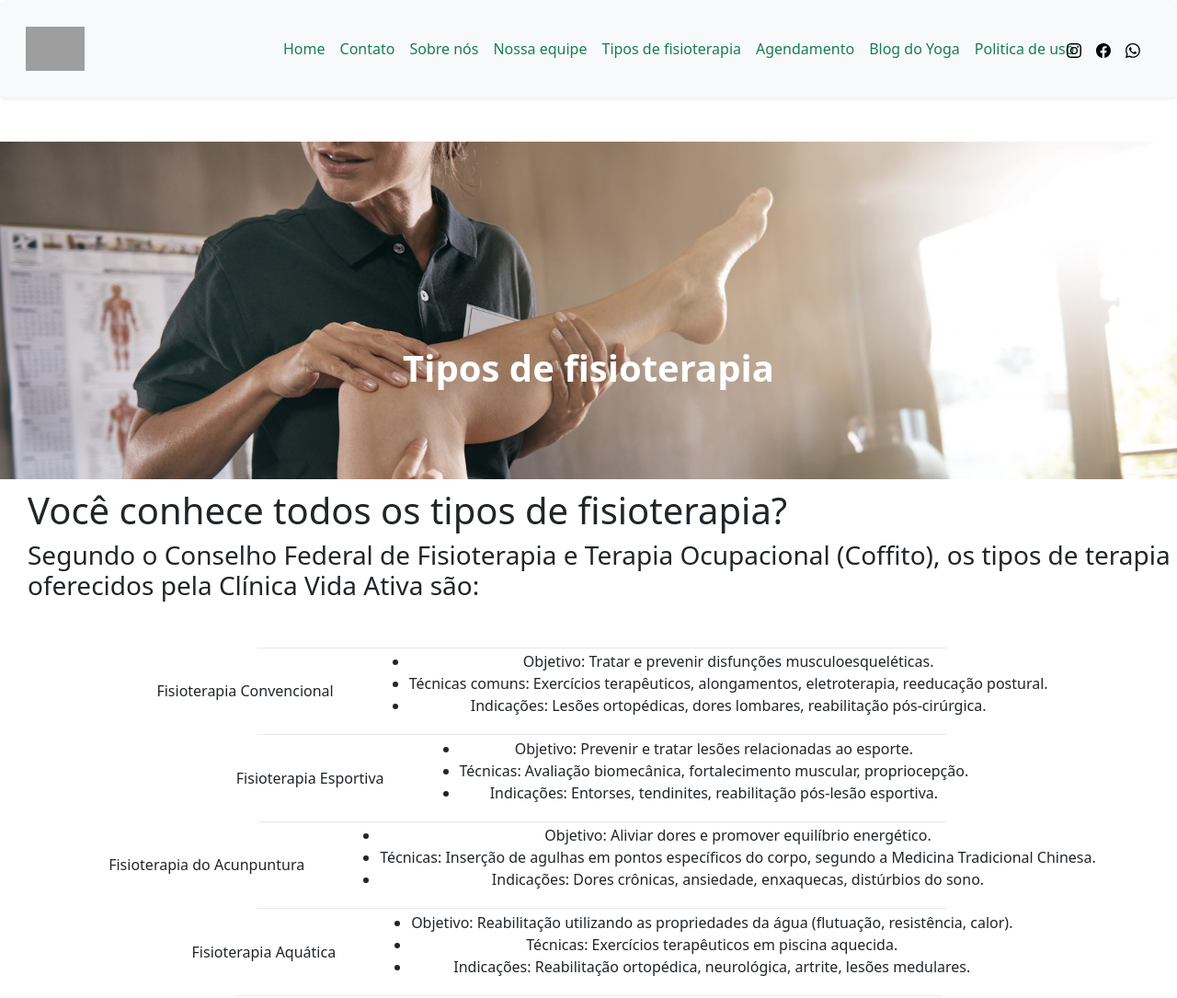
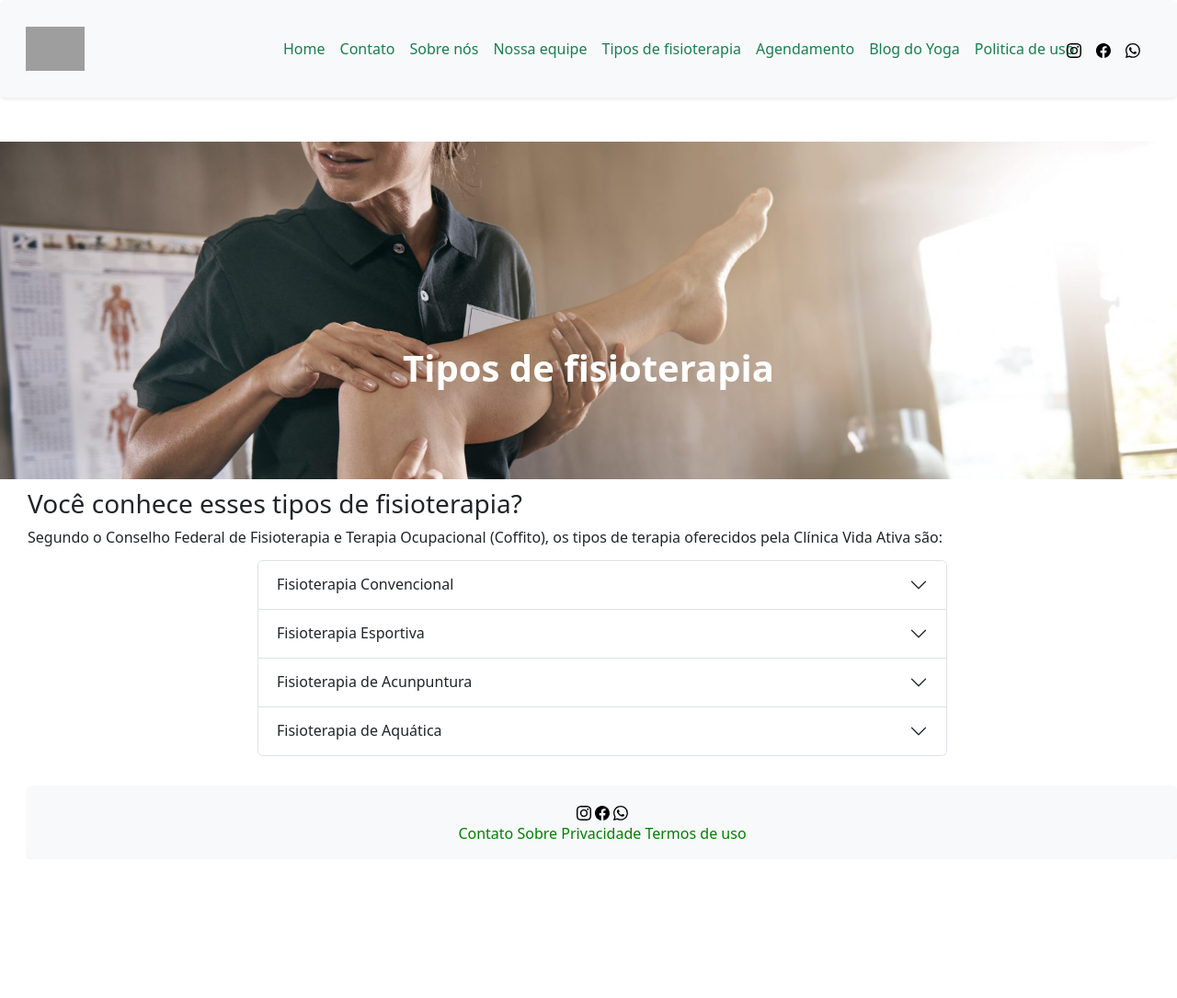
Before and after one commit to joao-delmilio/site-yoga, a plain HTML site: page site/tipos_fisio.html in a window 1280 px wide. Shown: the top 1085 px of the page at 92% size. After the commit the page ends 934 px from the top, so only its background shows below. Drawn offline with nearby package versions, Linux system fonts and the light colour scheme; grey boxes are pictures that could not be loaded.

Commit message:
mais uns retoques

```diff
--- a/site/css/style.css
+++ b/site/css/style.css
@@ -15,15 +15,14 @@ footer {
 }
 
 .tabelao {
-    margin-left: 150px;
     display: flex;
+    margin: 0 auto;
+    align-content: center;
     align-items: center;
-}
-
-.texto {
+    gap: 20px;
     width: 100%;
-    margin-left: 30px;
-    margin-right: 150px;
+    padding-left: 70px;
+    padding-right: 70px;
 }
 
 .essential_footer {
@@ -215,7 +214,11 @@ footer {
     width: 100%;
 }
 
-.mb-3{
+#xurume{
     margin-left:150px;
     margin-right:150px;
 }
+
+.acordabela{
+    margin: 1% 20%;
+}
--- a/site/tipos_fisio.html
+++ b/site/tipos_fisio.html
@@ -47,7 +47,8 @@
                             <a class="nav-link" href="agendamento.html" style="color:#187F4F">Agendamento</a>
                         </li>
                         <li class="nav-item">
-                            <a class="nav-link" href="https://myyoga.com.br/blog/" target="_blank" style="color:#187F4F">Blog do Yoga</a>
+                            <a class="nav-link" href="https://myyoga.com.br/blog/" target="_blank"
+                                style="color:#187F4F">Blog do Yoga</a>
                         </li>
                         <li class="nav-item">
                             <a class="nav-link" href="termo_uso.html" style="color:#187F4F">Politica de uso</a>
@@ -92,27 +93,40 @@
     </section>
 
     <div class="textoexto">
-        <h1>Você conhece todos os tipos de fisioterapia?</h1>
-        <h3>Segundo o Conselho Federal de Fisioterapia e Terapia Ocupacional (Coffito), os tipos de terapia oferecidos
-            pela Clínica Vida Ativa são:</h3>
+        <h3>Você conhece esses tipos de fisioterapia?</h3>
+        Segundo o Conselho Federal de Fisioterapia e Terapia Ocupacional (Coffito), os tipos de terapia oferecidos
+        pela Clínica Vida Ativa são:
 
-        <div class="divider-centro"></div>
-
-        <div class="tabelosoco">
-            <div class="left-tab">Fisioterapia Convencional</div>
-            <div>
+        <div class="acordabela">
+            <div class="accordion" id="accordionExample">
+                <div class="accordion-item">
+                    <h2 class="accordion-header">
+                        <button class="accordion-button collapsed" type="button" data-bs-toggle="collapse"
+                            data-bs-target="#collapseOne" aria-expanded="false" aria-controls="collapseOne">
+                            Fisioterapia Convencional
+                        </button>
+                    </h2>
+                    <div id="collapseOne" class="accordion-collapse collapse collapse" data-bs-parent="#accordionExample">
+                        <div class="accordion-body">
                             <ul>
                                 <li>Objetivo: Tratar e prevenir disfunções musculoesqueléticas.</li>
-                    <li>Técnicas comuns: Exercícios terapêuticos, alongamentos, eletroterapia, reeducação postural.</li>
+                                <li>Técnicas comuns: Exercícios terapêuticos, alongamentos, eletroterapia, reeducação
+                                    postural.
+                                </li>
                                 <li>Indicações: Lesões ortopédicas, dores lombares, reabilitação pós-cirúrgica.</li>
                             </ul>
                         </div>
                     </div>
-        <div class="divider-centro-2"></div>
-
-        <div class="tabelosoco">
-             <div class="left-tab">Fisioterapia Esportiva</div>
-            <div>
+                </div>
+                <div class="accordion-item">
+                    <h2 class="accordion-header">
+                        <button class="accordion-button collapsed" type="button" data-bs-toggle="collapse"
+                            data-bs-target="#collapseTwo" aria-expanded="false" aria-controls="collapseTwo">
+                            Fisioterapia Esportiva
+                        </button>
+                    </h2>
+                    <div id="collapseTwo" class="accordion-collapse collapse" data-bs-parent="#accordionExample">
+                        <div class="accordion-body">
                             <ul>
                                 <li>Objetivo: Prevenir e tratar lesões relacionadas ao esporte.</li>
                                 <li>Técnicas: Avaliação biomecânica, fortalecimento muscular, propriocepção.</li>
@@ -120,34 +134,54 @@
                             </ul>
                         </div>
                     </div>
-        <div class="divider-centro-2"></div>
-
-        <div class="tabelosoco">
-             <div class="left-tab">Fisioterapia do Acunpuntura</div>
-            <div>
+                </div>
+                <div class="accordion-item">
+                    <h2 class="accordion-header">
+                        <button class="accordion-button collapsed" type="button" data-bs-toggle="collapse"
+                            data-bs-target="#collapseThree" aria-expanded="false" aria-controls="collapseThree">
+                            Fisioterapia de Acunpuntura
+                        </button>
+                    </h2>
+                    <div id="collapseThree" class="accordion-collapse collapse" data-bs-parent="#accordionExample">
+                        <div class="accordion-body">
                             <ul>
                                 <li>Objetivo: Aliviar dores e promover equilíbrio energético.</li>
-                    <li>Técnicas: Inserção de agulhas em pontos específicos do corpo, segundo a Medicina Tradicional
+                                <li>Técnicas: Inserção de agulhas em pontos específicos do corpo, segundo a Medicina
+                                    Tradicional
                                     Chinesa.</li>
                                 <li>Indicações: Dores crônicas, ansiedade, enxaquecas, distúrbios do sono.</li>
                             </ul>
                         </div>
                     </div>
-        <div class="divider-centro-2"></div>
-
-        <div class="tabelosoco">
-             <div class="left-tab">Fisioterapia Aquática</div>
-            <div>
+                </div>
+                <div class="accordion-item">
+                    <h2 class="accordion-header">
+                        <button class="accordion-button collapsed" type="button" data-bs-toggle="collapse"
+                            data-bs-target="#collapseFour" aria-expanded="false" aria-controls="collapseFour">
+                            Fisioterapia de Aquática
+                        </button>
+                    </h2>
+                    <div id="collapseFour" class="accordion-collapse collapse" data-bs-parent="#accordionExample">
+                        <div class="accordion-body">
                             <ul>
-                    <li>Objetivo: Reabilitação utilizando as propriedades da água (flutuação, resistência, calor).</li>
+                                <li>Objetivo: Reabilitação utilizando as propriedades da água (flutuação, resistência,
+                                    calor).
+                                </li>
                                 <li>Técnicas: Exercícios terapêuticos em piscina aquecida.</li>
                                 <li>Indicações: Reabilitação ortopédica, neurológica, artrite, lesões medulares.</li>
                             </ul>
                         </div>
                     </div>
                 </div>
+            </div>
+        </div>
 
-    <div class="divider-centro-2"></div>
+
+
+
+
+
+
 
         <div vw class="enabled">
             <div vw-access-button class="active"></div>
```
Also changed, not shown: site/agendamento.html (+3 -3 lines), site/index.html (+1 -1 lines). Lines whose indentation alone changed are shown as unchanged.
